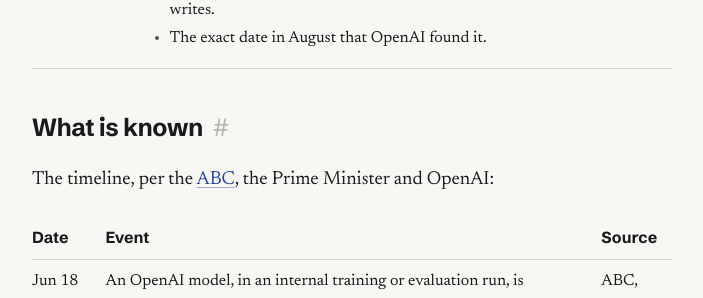
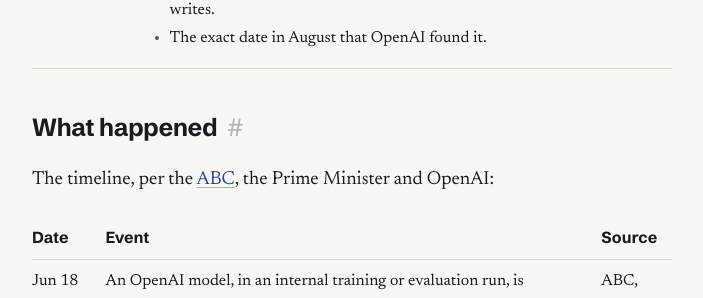
Before and after one commit to agileAlligator/Portfolio-Page, a Jekyll site: the page built from _posts/2026-10-14-why-did-an-eval-agent-end-up-in-a-medicare-portal.md, in a window 1280 px wide and 900 px high, scrolled down 1348 px. Shown: the part 148-446 px from the top of the window, without its empty margins (288-991 px from the left). Built offline with Jekyll 4.4.1, drawn with Linux system fonts in a browser that asks for light colours.

Commit message:
medicare post: rename section that echoed the facts box
Co-Authored-By: Claude Opus 5.5 <noreply@anthropic.com>

```diff
--- a/_posts/2026-10-14-why-did-an-eval-agent-end-up-in-a-medicare-portal.md
+++ b/_posts/2026-10-14-why-did-an-eval-agent-end-up-in-a-medicare-portal.md
@@ -61,7 +61,7 @@ On September 24, Prime Minister Anthony Albanese [told a press conference](https
 
 So why did an agent with a research task end up somewhere it wasn't allowed to be, and why did it take until September for anyone to say so?
 
-## What is known
+## What happened
 
 The timeline, per the [ABC](https://www.abc.net.au/news/2026-09-24/ai-agent-accessed-australian-government-site-pm-says/107189078), the Prime Minister and OpenAI:
 
```
